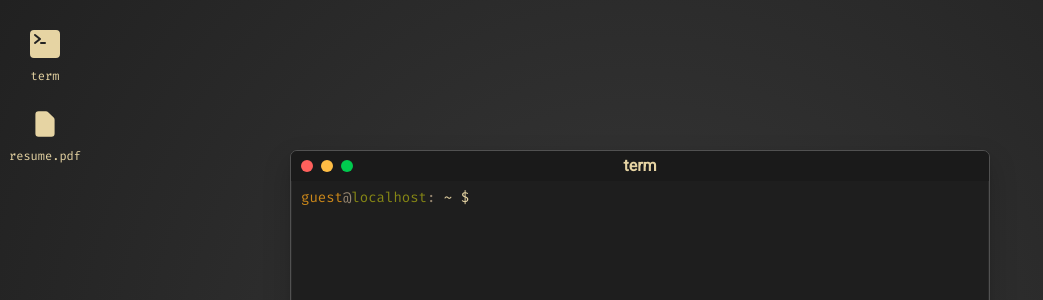
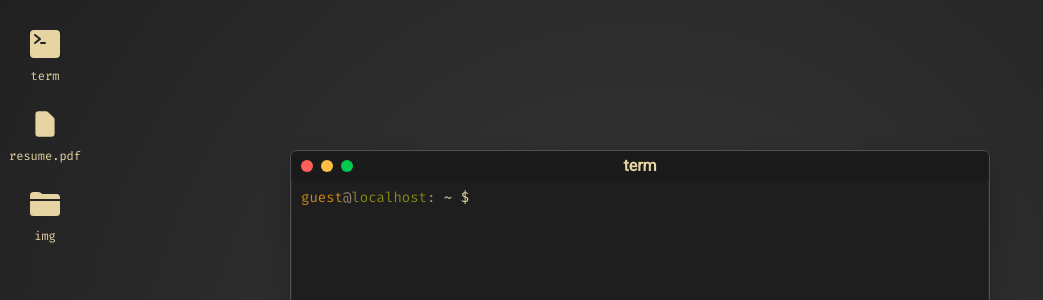
Before and after one commit to MMuii/jsdesk, a React (Create React App) app: page / in a window 1280 px wide. Shown: the top 300 px of the page, without its empty margins (0-1043 px from the left). Built offline with nearby package versions, Linux system fonts and the light colour scheme.

Commit message:
Add sample desktop icons rendering

```diff
--- a/src/components/Desktop/IconsContainer.tsx
+++ b/src/components/Desktop/IconsContainer.tsx
@@ -1,13 +1,14 @@
 import { DesktopIcon } from 'components/DesktopIcon';
 import { Terminal } from 'components/Terminal';
 import { RenderableWindow } from 'utils/hooks/useWindowManager';
-import { IoTerminal } from 'react-icons/io5';
+import { IoTerminal, IoFolder } from 'react-icons/io5';
 import { HiDocument } from 'react-icons/hi';
 import { DesktopIconsContainer } from './styled';
 import { DocPreview } from 'components/DocPreview';
 
 interface Props {
   openWindow: (window: RenderableWindow) => void;
+  desktopFiles: Array<[string, string]>;
 }
 
 interface DesktopIcon {
@@ -41,9 +42,25 @@ const initialDesktopIcons: DesktopIcon[] = [
   { openingWindow: initialDocPreview, name: 'resume.pdf', icon: <HiDocument /> },
 ];
 
-export const IconsContainer = ({ openWindow }: Props) => {
+const getFileIcon = (fileType: string): React.ReactElement => {
+  switch (fileType) {
+    case 'dir':
+      return <IoFolder />;
+    default:
+      return <IoFolder />;
+  }
+};
+
+export const IconsContainer = ({ openWindow, desktopFiles }: Props) => {
   const renderIcons = () => {
-    return initialDesktopIcons.map(({ openingWindow, name, icon }, idx) => (
+    const desktopFilesIcons: DesktopIcon[] = desktopFiles.map(([fileName, fileType]) => ({
+      openingWindow: initialTerminal,
+      name: fileName,
+      icon: getFileIcon(fileType),
+    }));
+
+    return [...initialDesktopIcons, ...desktopFilesIcons].map(
+      ({ openingWindow, name, icon }, idx) => (
         <DesktopIcon
           onDoubleClick={() => openWindow(openingWindow)}
           tabIndex={0}
@@ -51,7 +68,8 @@ export const IconsContainer = ({ openWindow }: Props) => {
           icon={icon}
           key={idx} // TODO - replace this after implementing icons reorder
         />
-    ));
+      ),
+    );
   };
 
   return <DesktopIconsContainer>{renderIcons()}</DesktopIconsContainer>;
--- a/src/components/Desktop/index.tsx
+++ b/src/components/Desktop/index.tsx
@@ -6,6 +6,8 @@ import { RenderableWindow, useWindowManager } from 'utils/hooks/useWindowManager
 import { PicturePreview } from 'components/PicturePreview';
 import { IconsContainer } from './IconsContainer';
 import { AnimatePresence } from 'framer-motion';
+import { useFs } from 'utils/providers/FSProvider';
+import { DocPreview } from 'components/DocPreview';
 
 const initialTerminal: RenderableWindow = {
   id: window.crypto.randomUUID(),
@@ -23,16 +25,27 @@ const initialTerminal: RenderableWindow = {
 //   name: 'ImgViewer',
 // };
 
+const initialDocPreview: RenderableWindow = {
+  id: window.crypto.randomUUID(),
+  component: <DocPreview docName="resume.pdf" />,
+  name: 'DocPreview - resume.pdf',
+  windowProps: {
+    height: 842,
+    width: 597,
+  },
+};
+
 export const Desktop = () => {
   const { windows, openWindow, focusWindow, closeWindow, zIndexList } = useWindowManager([
     initialTerminal,
     // initialWindow,
   ]);
+  const { listFiles } = useFs();
   const dragContainerRef = useRef<HTMLDivElement | null>(null);
 
   return (
     <DragContainer ref={dragContainerRef}>
-      <IconsContainer openWindow={openWindow} />
+      <IconsContainer openWindow={openWindow} desktopFiles={listFiles('/')} />
       <AnimatePresence>
         {windows.map(({ id, component, name, windowProps, componentProps }) => {
           const componentWithCustomProps = React.cloneElement(component, {
--- a/src/utils/hooks/useFileSystem.ts
+++ b/src/utils/hooks/useFileSystem.ts
@@ -44,7 +44,13 @@ const initialFs: FileSystem = {
   },
 };
 
+// TODO - handle when path starts with /, eg. /dir/name
+// TODO - handle case when path starts with . eg. ./dir/name
 const getPathFromPathString = (pathString: string): Path => {
+  if (pathString === '/') {
+    return ['/'];
+  }
+
   return pathString.split('/');
 };
 
@@ -63,10 +69,6 @@ const getAbsoluteRefByPath = (fs: FileSystem, path: Path): Directory | null => {
     return null;
   }
 };
-
-// const getRelativeRefByPath = (fs: FileSystem, currentPath: Path, relativePath: string): Directory | null => {
-
-// };
 
 const getPathRelativeToPath = (currentPath: Path, relativePathString: string): Path => {
   const relativePath = getPathFromPathString(relativePathString);
@@ -93,12 +95,13 @@ export const useFileSystem = () => {
     console.log('location:', location);
   }, [location]);
 
-  const listFiles = (): Array<[string, string]> => {
-    const currentDirRef = getAbsoluteRefByPath(fs, location) as Directory;
-    return Object.entries(currentDirRef.files).map(([fileName, content]) => [
-      fileName,
-      content.type,
-    ]);
+  // TODO - handle case when pathString is not a valid directory
+  const listFiles = (pathString?: string): Array<[string, string]> => {
+    const path = pathString === undefined ? location : getPathFromPathString(pathString);
+    console.log('path:', path);
+    const dirRef = getAbsoluteRefByPath(fs, path) as Directory;
+
+    return Object.entries(dirRef.files).map(([fileName, content]) => [fileName, content.type]);
   };
 
   const makeDirectory = (pathString: string): string | null => {
```
Lines whose indentation alone changed are shown as unchanged.
